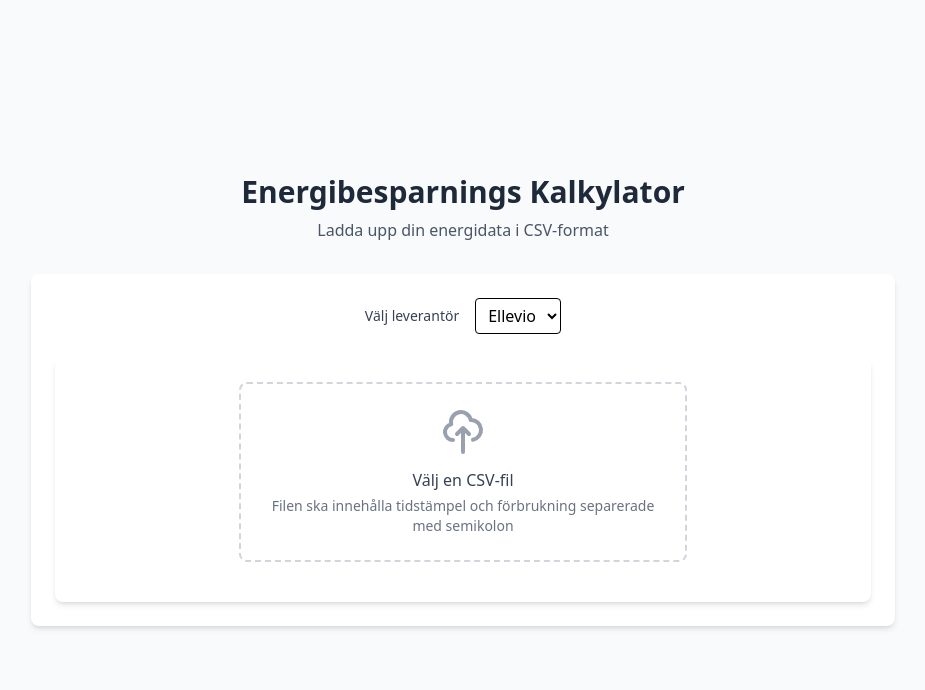
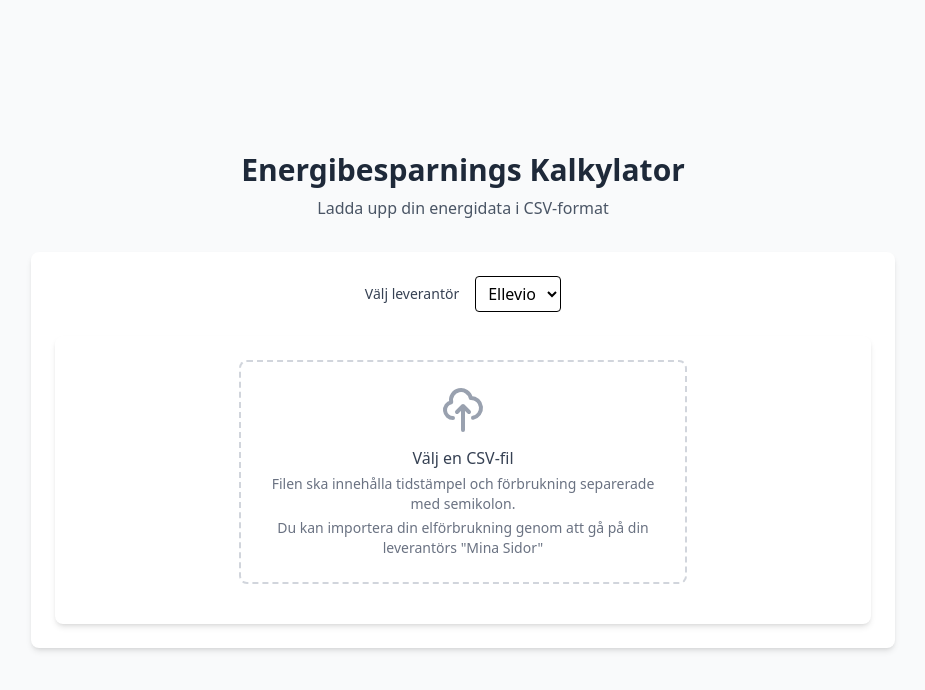
Before and after one commit to saadih/lmtx38_gridsim, a React (Vite) app in the folder simulator/: page / in a window 1280 px wide. Shown: the top 690 px of the page, without its empty margins (177-1102 px from the left). Built offline with nearby package versions, Linux system fonts and the light colour scheme.

Commit message:
Changed hardcoded values

```diff
--- a/simulator/src/calculations/core.ts
+++ b/simulator/src/calculations/core.ts
@@ -17,7 +17,7 @@ export enum StrategyTypes {
 	Top3Peak = "Top-N-optimering: Minska toppar genom att fördela energi från de högsta N posterna."
 }
 
-const providerStrategies: { [key: string]: ProviderStrategy } = {
+export const providerStrategies: { [key: string]: ProviderStrategy } = {
 	Ellevio: new EllevioStrategy(),
 	GE: new GoteborgStrategy(),
 };
--- a/simulator/src/pages/Home.tsx
+++ b/simulator/src/pages/Home.tsx
@@ -2,7 +2,7 @@ import React, { useState } from "react";
 import * as Papa from "papaparse";
 import Result from "./Result";
 import { Dropdown } from "../components/Dropdown";
-import { EnergyData , parseEnergyData } from "../calculations/core";
+import { EnergyData , providerStrategies , parseEnergyData } from "../calculations/core";
 
 const Home: React.FC = () => {
 
@@ -90,8 +90,8 @@ const Home: React.FC = () => {
           Välj leverantör
         </label>
         <Dropdown
-          options={["Ellevio", "GE"]}
-          value={provider}
+            options={Object.keys(providerStrategies)}
+            value={provider}
           onChange={(v) => setProvider(v as Provider)}
         />
       </div>
@@ -118,7 +118,10 @@ const Home: React.FC = () => {
                   {isLoading ? "Bearbetar fil..." : "Välj en CSV-fil"}
                 </p>
                 <p className="text-sm text-gray-500 mt-1">
-                  Filen ska innehålla tidstämpel och förbrukning separerade med semikolon
+                  Filen ska innehålla tidstämpel och förbrukning separerade med semikolon.
+                </p>
+                <p className="text-sm text-gray-500 mt-1">
+                Du kan importera din elförbrukning genom att gå på din leverantörs "Mina Sidor"
                 </p>
               </div>
               <input
```
Also changed, not shown: 1 other file (tests, documents, lock files or other folders).
